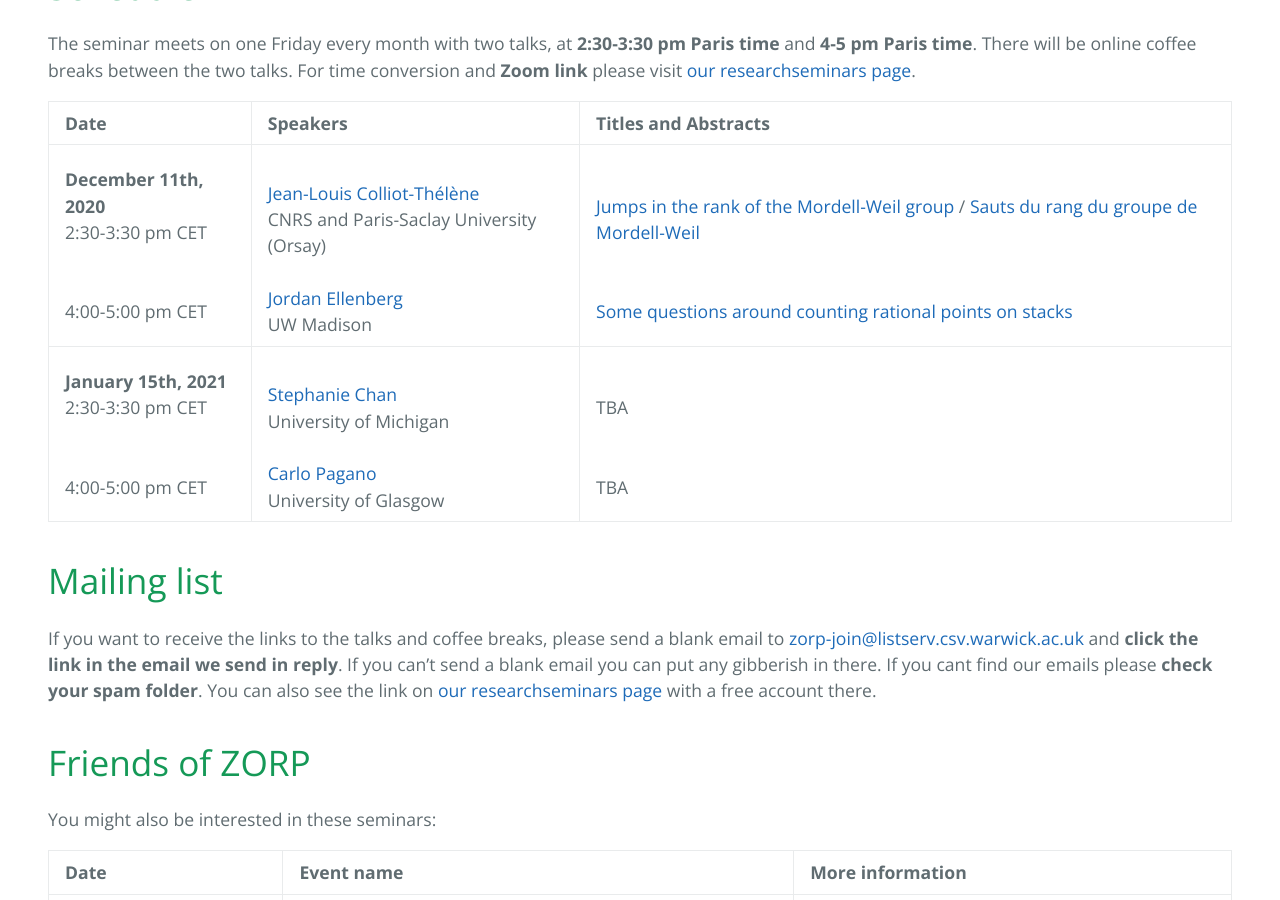
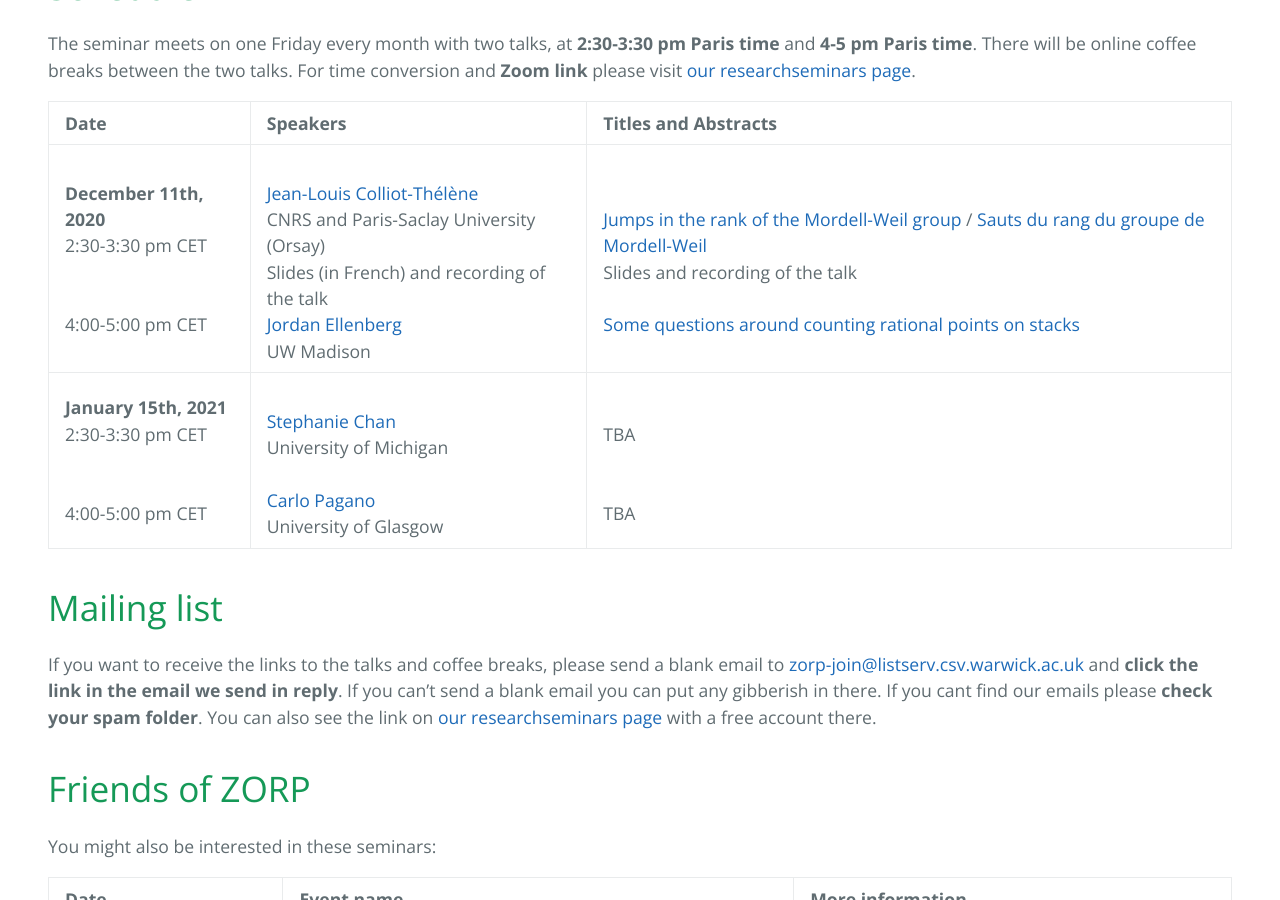
Before and after one commit to zoom-on-rational-points/zoom-on-rational-points.github.io, a Jekyll site: the page built from index.md, in a window 1280 px wide and 900 px high, scrolled down 727 px. Built offline with Jekyll 4.4.1, drawn with Linux system fonts in a browser that asks for light colours; our own code applies the rules of GitHub Pages for plain Markdown files.

Commit message:
Update index.md

```diff
--- a/index.md
+++ b/index.md
@@ -13,7 +13,7 @@
 
 | Date   | Speakers     | Titles and Abstracts |
 |:------------|:--------------|:------|
-| **December 11th, 2020** <br>2:30-3:30 pm CET <br><br> <br> 4:00-5:00 pm CET <br>| <br><a href="https://www.imo.universite-paris-saclay.fr/~colliot/">Jean-Louis Colliot-Thélène</a> <br> CNRS and Paris-Saclay University (Orsay) <br><br>  <a href="https://www.math.wisc.edu/~ellenber/"> Jordan Ellenberg </a> <br> UW Madison| <br><a href="https://zoom-on-rational-points.github.io/abstractCT">Jumps in the rank of the Mordell-Weil group</a> / <a href="https://zoom-on-rational-points.github.io/resumeCT">Sauts du rang du groupe de Mordell-Weil</a> <br><br><br><a href="https://zoom-on-rational-points.github.io/abstractJE">Some questions around counting rational points on stacks</a><br>|
+| **December 11th, 2020** <br>2:30-3:30 pm CET <br><br> <br> 4:00-5:00 pm CET <br>| <br><a href="https://www.imo.universite-paris-saclay.fr/~colliot/">Jean-Louis Colliot-Thélène</a> <br> CNRS and Paris-Saclay University (Orsay) <br>Slides (in French) and recording of the talk<br>  <a href="https://www.math.wisc.edu/~ellenber/"> Jordan Ellenberg </a> <br> UW Madison| <br><a href="https://zoom-on-rational-points.github.io/abstractCT">Jumps in the rank of the Mordell-Weil group</a> / <a href="https://zoom-on-rational-points.github.io/resumeCT">Sauts du rang du groupe de Mordell-Weil</a> <br>Slides and recording of the talk<br><br><a href="https://zoom-on-rational-points.github.io/abstractJE">Some questions around counting rational points on stacks</a><br>|
 | **January 15th, 2021** <br>2:30-3:30 pm CET <br><br> <br> 4:00-5:00 pm CET <br>| <br><a href ="http://www-personal.umich.edu/~ytchan/">Stephanie Chan</a> <br> University of Michigan <br><br>  <a href="http://guests.mpim-bonn.mpg.de/carlo.pagano90/"> Carlo Pagano </a> <br> University of Glasgow| <br>TBA <br><br><br>TBA<br>|
 
 
```
